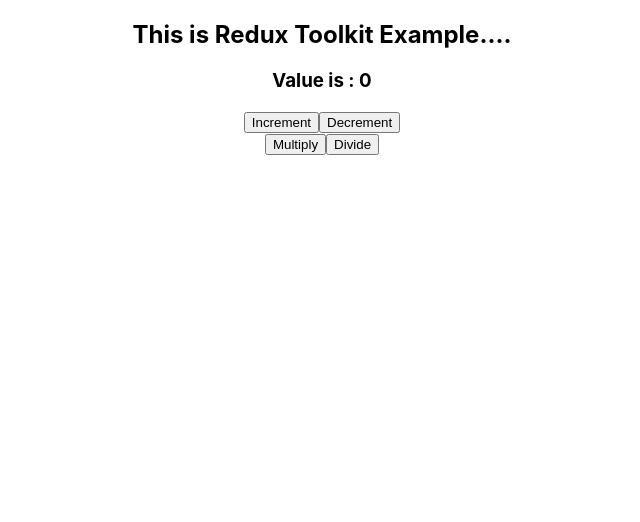
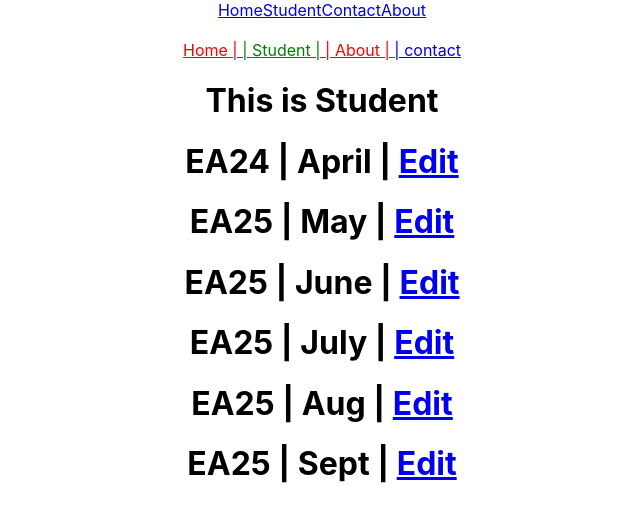
Before and after one commit to ErShubham2908/React-Interview-EA25, a React (Create React App) app: page /student in a window 1280 px wide. Shown: the top 522 px of the page, without its empty margins (318-958 px from the left). Built offline with nearby package versions, Linux system fonts and the light colour scheme.

Commit message:
Day - 6 Q3

```diff
--- a/src/App.js
+++ b/src/App.js
@@ -26,7 +26,7 @@
       {/* <Counter /> */}
       {/* Day 2 */}
       {/* <Parent /> */}
-      {/* <RoutesCompo /> */}
+      <RoutesCompo />
       {/* <Compo /> */}
       {/* <CompoLazy value = {data} /> */}
       {/* <StateUp /> */}
@@ -40,7 +40,7 @@
       {/* <Opponent2 /> */}
       {/* <Opponent1 /> */}
       {/* <ClassCompo /> */}
-      <Ui />
+      {/* <Ui /> */}
     </div>
   );
 }
--- /dev/null
+++ b/src/Day 2/Route/Dynamic.js
@@ -0,0 +1,14 @@
+import React from 'react'
+import { useParams } from 'react-router-dom';
+
+function Dynamic() {
+  const data =  useParams().name
+  console.log(data.name);
+  return (
+    <>
+      <h2>Month : {data}</h2>
+    </>
+  )
+}
+
+export default Dynamic;
--- a/src/Day 2/Route/RoutesCompo.js
+++ b/src/Day 2/Route/RoutesCompo.js
@@ -4,6 +4,7 @@
 import Student from './Student'
 import Contact from './Contact'
 import About from './About'
+import Dynamic from './Dynamic'
 
 function RoutesCompo() {
   return (
@@ -21,9 +22,10 @@
         <NavLink style={({isActive}) => console.log(isActive)} to='/contact'> | contact</NavLink>
         <Routes >
             <Route path='/' element={<Home />} />
-            <Route path='/student' element= {<Contact />} />
-            <Route path='/contact' element={<Student />} />
+            <Route path='/student' element= {<Student />} />
+            <Route path='/contact' element={<Contact />} />
             <Route path='/about' element={<About />} />
+            <Route path='/dynamic/:name' element= {<Dynamic />}/>
         </Routes>
     </>
   )
--- a/src/Day 2/Route/Student.js
+++ b/src/Day 2/Route/Student.js
@@ -1,9 +1,25 @@
-import React from 'react'
+import React, { useState } from 'react'
+import { Link } from 'react-router-dom';
 
 function Student() {
+  const [table, setTable] = useState([
+    {name : "EA24", Session : "April"},
+    {name : "EA25", Session : "May"},
+    {name : "EA25", Session : "June"},
+    {name : "EA25", Session : "July"},
+    {name : "EA25", Session : "Aug"},
+    {name : "EA25", Session : "Sept"},
+  ])
   return (
     <>
         <h1>This is Student </h1>
+        {table.map((item, index) => {
+          return(
+            <>
+              <h1> <span>{item.name}</span> | <span>{item.Session} | </span> <span> <Link to={`/dynamic/${item.Session}`} >Edit</Link> </span> </h1>
+            </>
+          )
+        })}
     </>
   )
 }
--- a/src/Day 3/Hooks/UseEffect.js
+++ b/src/Day 3/Hooks/UseEffect.js
@@ -16,9 +16,9 @@
         console.log('Hi.......');
         console.log(mouseCod.x, mouseCod.y);
 
-        // return(()=> {
-        //     window.removeEventListener('mousemove', mouseMoving)
-        // })
+        return(()=> {
+            window.removeEventListener('mousemove', mouseMoving)
+        })
     },[mouseCod])
 
     // useEffect(() => {
--- /dev/null
+++ b/src/Day 4/Hit.js
@@ -0,0 +1,3 @@
+for(let i = 0 ; i < 10 ; i++){
+    console.log(i);
+}
--- a/src/index.js
+++ b/src/index.js
@@ -11,11 +11,11 @@
 
 root.render(
   <React.StrictMode>
+    <BrowserRouter >
     <Provider store={Store} >
       <App />
     </Provider>
-    {/* <BrowserRouter > */}
-    {/* </BrowserRouter> */}
+    </BrowserRouter>
   </React.StrictMode>
 );
 
```
Also changed, not shown: src/Day 4/index.html (added), 1 other file (tests, documents, lock files or other folders).
